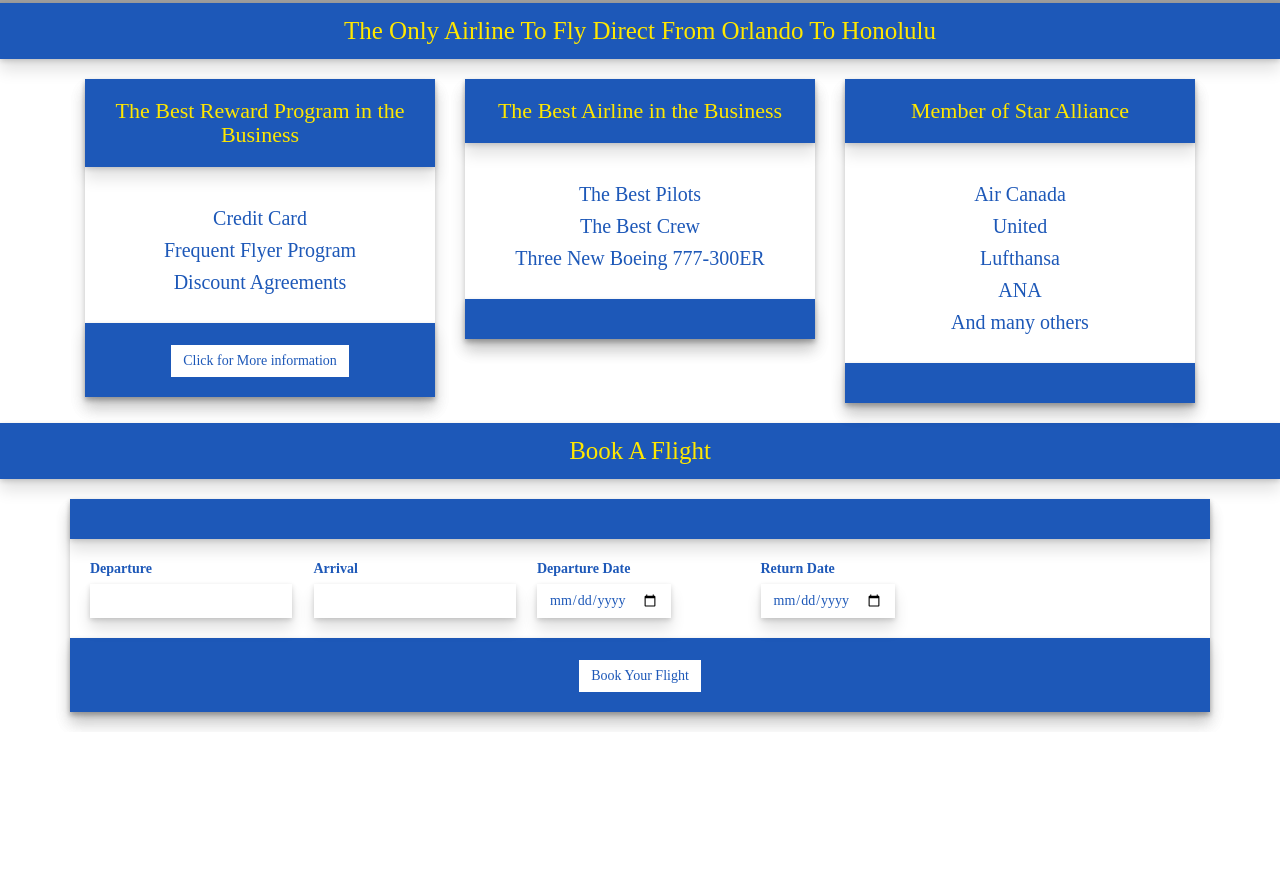
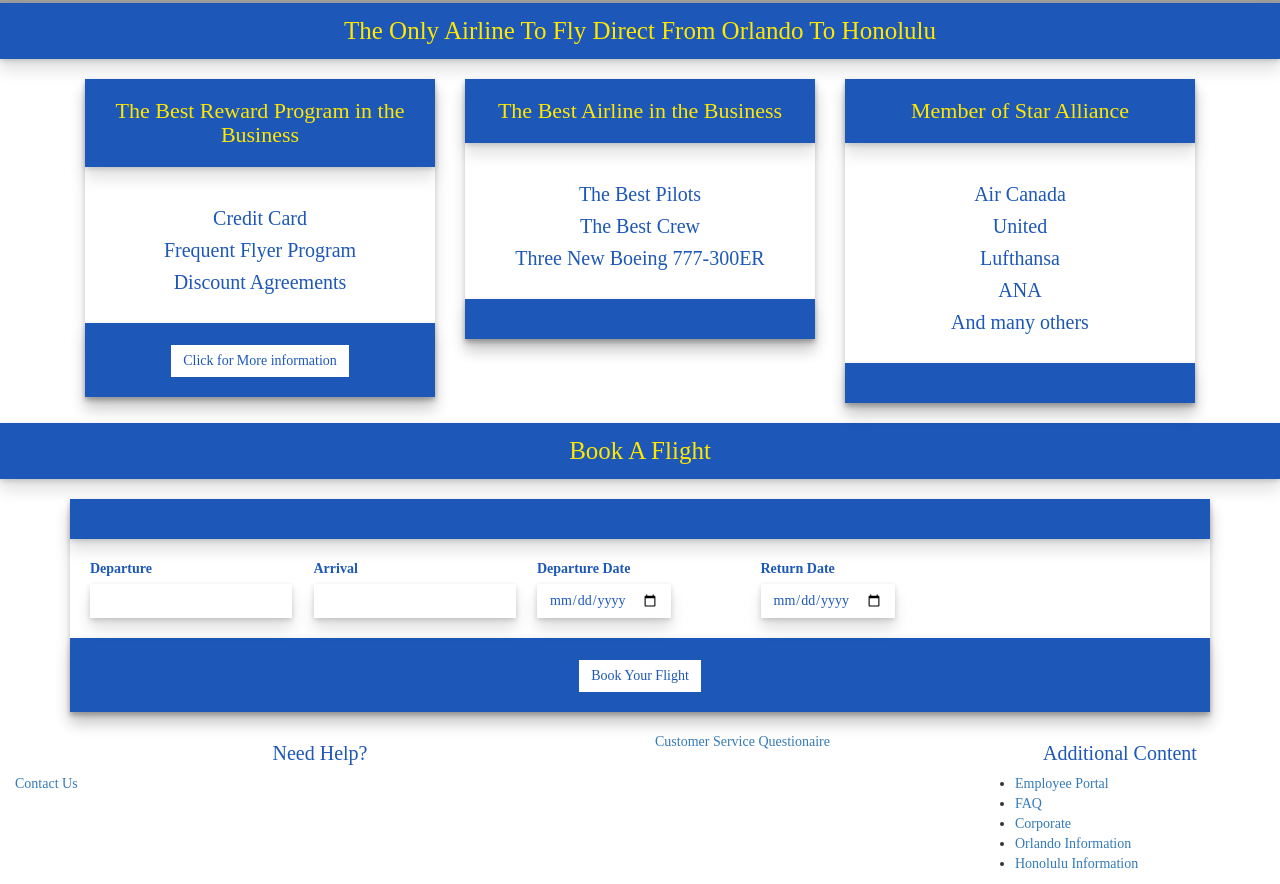
Before and after one commit to RiddleAir/RiddleAir.github.io, a plain HTML site: page index.html in a window 1280 px wide. Shown: the part 717-1601 px from the top of the page. Before the commit the page ends 1449 px from the top, so only its background shows below. Drawn offline with nearby package versions, Linux system fonts and the light colour scheme; grey boxes are pictures that could not be loaded.

Commit message:
added footer

```diff
--- a/index.html
+++ b/index.html
@@ -150,13 +150,31 @@
         </div>
     </section>
 
-    <section>
-        <div class="footer">
+    <footer class="page-footer">
+        <div class="container-fluid">
+            <div class="row">
+                <div class="col-md-6">
+                    <h5 class="footer-title">Need Help?</h5>
+                    <a>Contact Us</a>
+                </div>
 
+                <div class="col-md-3">
+                    <a>Customer Service Questionaire</a>
+                </div>
+
+                <div class="col-md-3">
+                    <h5 class="footer-title">Additional Content</h5>
+                    <ul>
+                        <li><a href="/Employee.html">Employee Portal</a></li>
+                        <li><a>FAQ</a></li>
+                        <li><a>Corporate</a></li>
+                        <li><a>Orlando Information</a></li>
+                        <li><a>Honolulu Information</a></li>
+                    </ul>
+                </div>
+            </div>
         </div>
-    </section>
-
-
+    </footer>
 
 
 </body>
```
